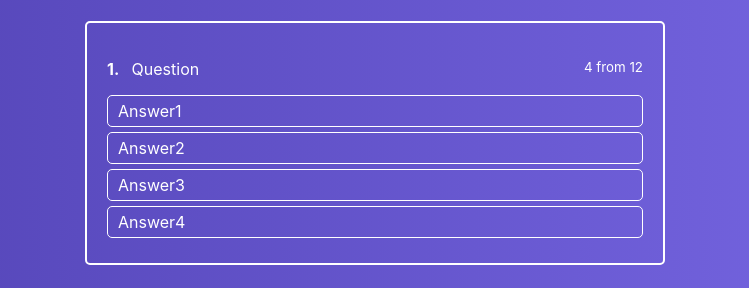
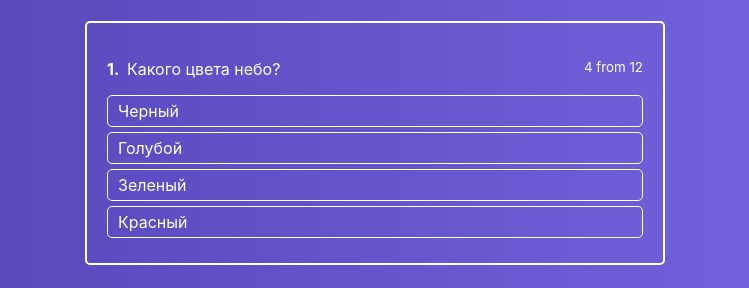
Before and after one commit to kulichkov21/react-practice, a React app: page / in a window 1280 px wide. Shown: the part 161-449 px from the top of the page, without its empty margins (265-1014 px from the left). Built offline with nearby package versions, Linux system fonts and the light colour scheme.

Commit message:
click handler

```diff
--- a/src/components/ActiveQuiz/ActiveQuiz.tsx
+++ b/src/components/ActiveQuiz/ActiveQuiz.tsx
@@ -2,18 +2,20 @@ import React from "react";
 import './ActiveQuiz.css';
 import AnswersList from "./AnswersList/AnswersList";
 
-const ActiveQuiz = (props: {answers: any}) => (
+const ActiveQuiz = (props: {answers: any, question: string, onAnswerClick: any}) => (
     <div className='ActiveQuiz'>
 <p className='Question'>
     <span>
         <strong>1. </strong>
         &nbsp;
-        Question
+        {props.question}
     </span>
 
     <small>4 from 12</small>
 </p>
-    <AnswersList answers={props.answers}></AnswersList>
+    <AnswersList
+        onAnswerClick={props.onAnswerClick}
+        answers={props.answers}></AnswersList>
     </div>
 )
 
--- a/src/components/ActiveQuiz/AnswersList/AnswerItem/AnswerItem.tsx
+++ b/src/components/ActiveQuiz/AnswersList/AnswerItem/AnswerItem.tsx
@@ -4,7 +4,8 @@ import './AnswerItem.css'
 
 const AnswerItem = (props: any) => {
     return (
-  <li className='AnswerItem'>
+  <li className='AnswerItem'
+      onClick={() => props.onAnswerClick(props.answer.id)}>
       {props.answer.text}
   </li>
     )
--- a/src/components/ActiveQuiz/AnswersList/AnswersList.tsx
+++ b/src/components/ActiveQuiz/AnswersList/AnswersList.tsx
@@ -6,7 +6,10 @@ const AnswersList = (props: any) => (
     <ul className='AnswersList'>
         {props.answers.map((answer: any, index: number) => {
            return (
-               <AnswerItem key={index} answer={answer}></AnswerItem>
+               <AnswerItem
+                   key={index}
+                   answer={answer}
+               onAnswerClick={props.onAnswerClick}></AnswerItem>
            )
         }
         )}
--- a/src/containers/Quiz/Quiz.tsx
+++ b/src/containers/Quiz/Quiz.tsx
@@ -8,22 +8,32 @@ class Quiz extends Component<any, IQuizState> {
     state = {
         quiz: [
             {
+                question: 'Какого цвета небо?',
+                rightAnswerId: 2,
                 answers: [
                     {
-                        text: 'Answer1'
+                        id: 1,
+                        text: 'Черный'
                     },
                     {
-                        text: 'Answer2'
+                        id: 2,
+                        text: 'Голубой'
                     },
                     {
-                        text: 'Answer3'
+                        id: 3,
+                        text: 'Зеленый'
                     },
                     {
-                        text: 'Answer4'
+                        id: 4,
+                        text: 'Красный'
                     }
                 ]
             }
         ]
+    }
+
+     onAnswerClickHandler = (answerId: number) => {
+        console.log(answerId)
     }
 
     render() {
@@ -32,7 +42,10 @@ return (
 
                 <div className='QuizWrapper'>
                     <h1>Ответьте на вопросы</h1>
-            <ActiveQuiz answers={this.state.quiz[0].answers}/>
+                    <ActiveQuiz
+                        question={this.state.quiz[0].question}
+                        answers={this.state.quiz[0].answers}
+                        onAnswerClick={this.onAnswerClickHandler}/>
                 </div>
 
             </div>
```
Lines whose indentation alone changed are shown as unchanged.
